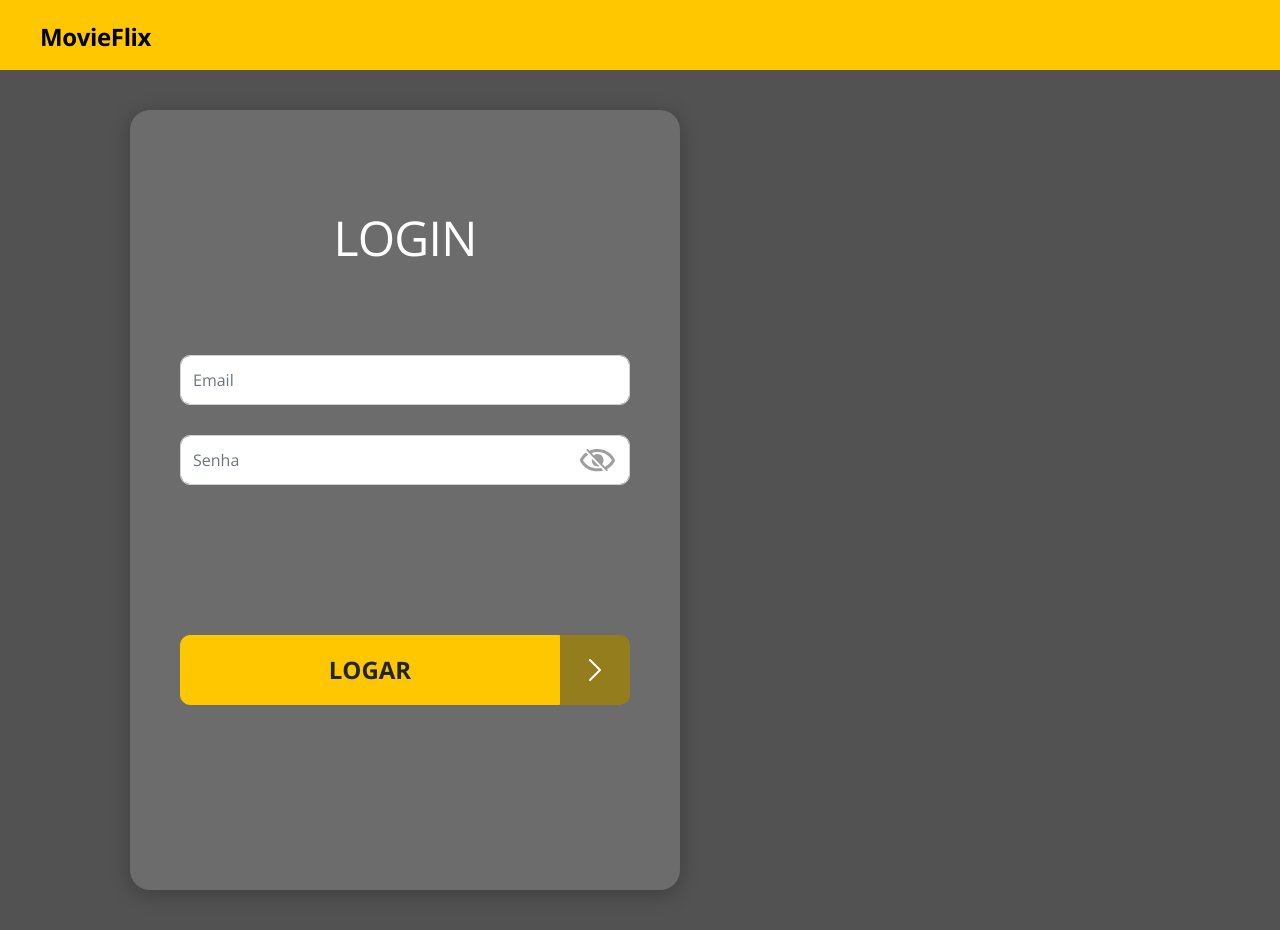
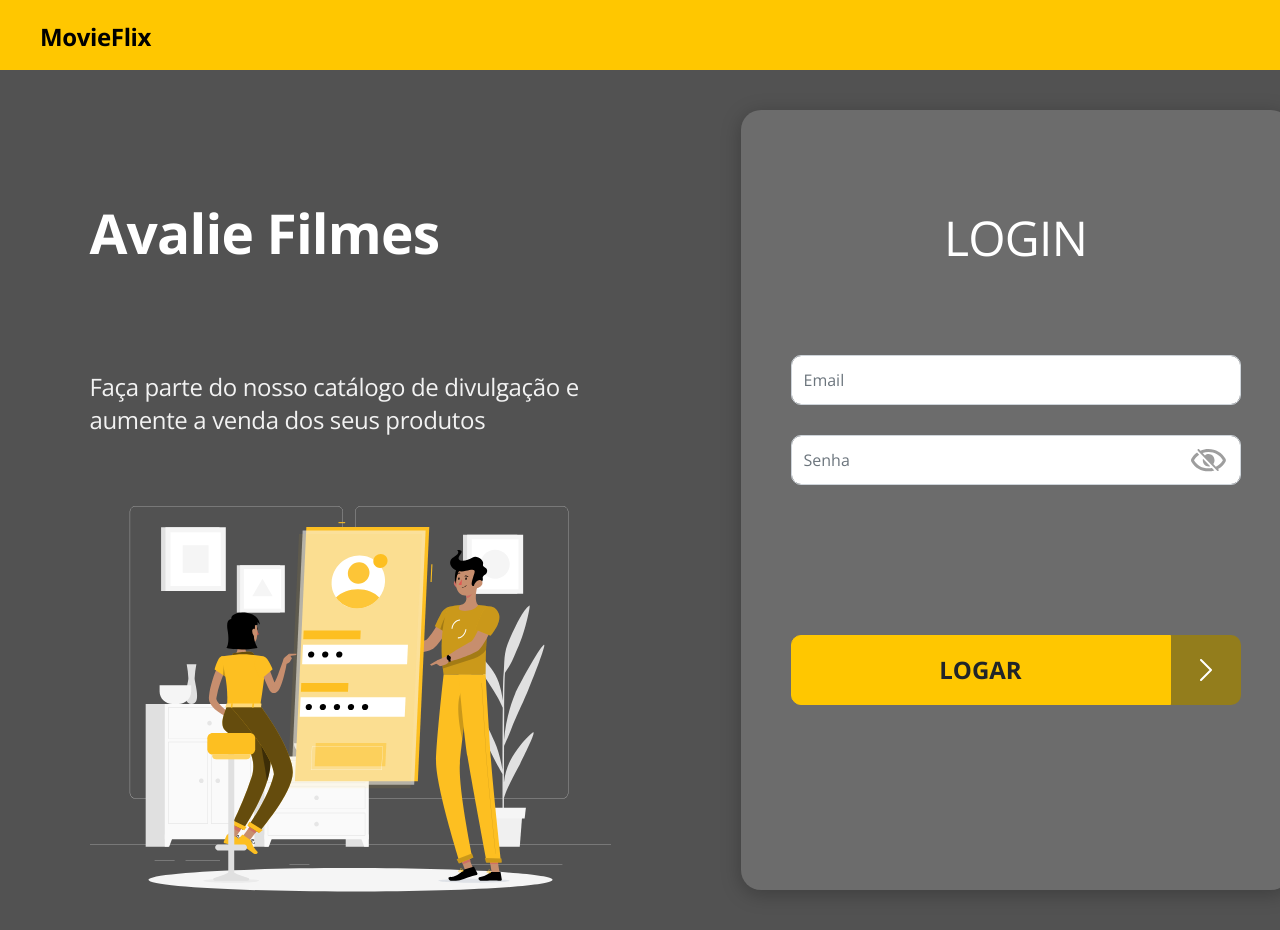
Before and after one commit to leodelmiro/MovieFlix, a React (Create React App) app in the folder frontend-web/: page / in a window 1280 px wide. Shown: the top 930 px of the page. Built offline with nearby package versions, Linux system fonts and the light colour scheme.

Commit message:
Auth + tests

```diff
--- a/frontend-web/src/App.tsx
+++ b/frontend-web/src/App.tsx
@@ -2,13 +2,13 @@ import React from 'react';
 import './core/assets/custom.scss';
 import './app.scss';
 import Navbar from './core/components/Navbar';
-import Login from './pages/Auth/Login';
+import Auth from './pages/Auth';
 
 const App = () => {
     return (
       <>
       <Navbar/>
-      <Login/>
+      <Auth/>
       </>
     );
 }
--- a/frontend-web/src/pages/Auth/Card/styles.scss
+++ b/frontend-web/src/pages/Auth/Card/styles.scss
@@ -1,7 +1,7 @@
 .auth-card {
     width: 550px;
     height: 780px;
-    margin: 40px 40px 135px 130px;
+    margin-left: 130px;
     padding: 95px 50px 180px 50px;
     border-radius: 20px;
 }
--- a/frontend-web/src/pages/Auth/index.tsx
+++ b/frontend-web/src/pages/Auth/index.tsx
@@ -1,9 +1,23 @@
 import React from 'react';
+import Login from './Login';
+import {ReactComponent as Draw} from '../../core/assets/images/auth-draw.svg';
 import './styles.scss';
 
 const Auth = () => {
     return (
-            <h1>Auth</h1>
+        <div className="auth-container">
+            <div>
+                <h1 className="auth-title">
+                    Avalie Filmes
+                </h1>
+                <h5 className="auth-subtitle">
+                    Faça parte do nosso catálogo de divulgação e <br/>
+                    aumente a venda dos seus produtos
+                </h5>
+                <Draw data-testid="auth-draw"/>
+            </div>
+            <Login/>
+        </div>
     );
 };
 
--- a/frontend-web/src/pages/Auth/styles.scss
+++ b/frontend-web/src/pages/Auth/styles.scss
@@ -0,0 +1,23 @@
+.auth-container{
+    display: flex;
+    padding: 40px 40px 125px 140px;
+    justify-content: center;
+}
+
+.auth-title {
+    margin-top: 85px;
+    margin-bottom: 100px;
+    font-size: 55px;
+    line-height: 75px;
+    letter-spacing: -0.015em;
+    color: #FFFFFF;
+}
+
+.auth-subtitle {
+    margin-bottom: 70px;
+    font-weight: normal;
+    font-size: 24px;
+    line-height: 33px;
+    letter-spacing: -0.015em;
+    color: #F2F2F2;
+}
```
Also changed, not shown: frontend-web/src/core/assets/images/auth-draw.svg (added), 1 other file (tests, documents, lock files or other folders).
